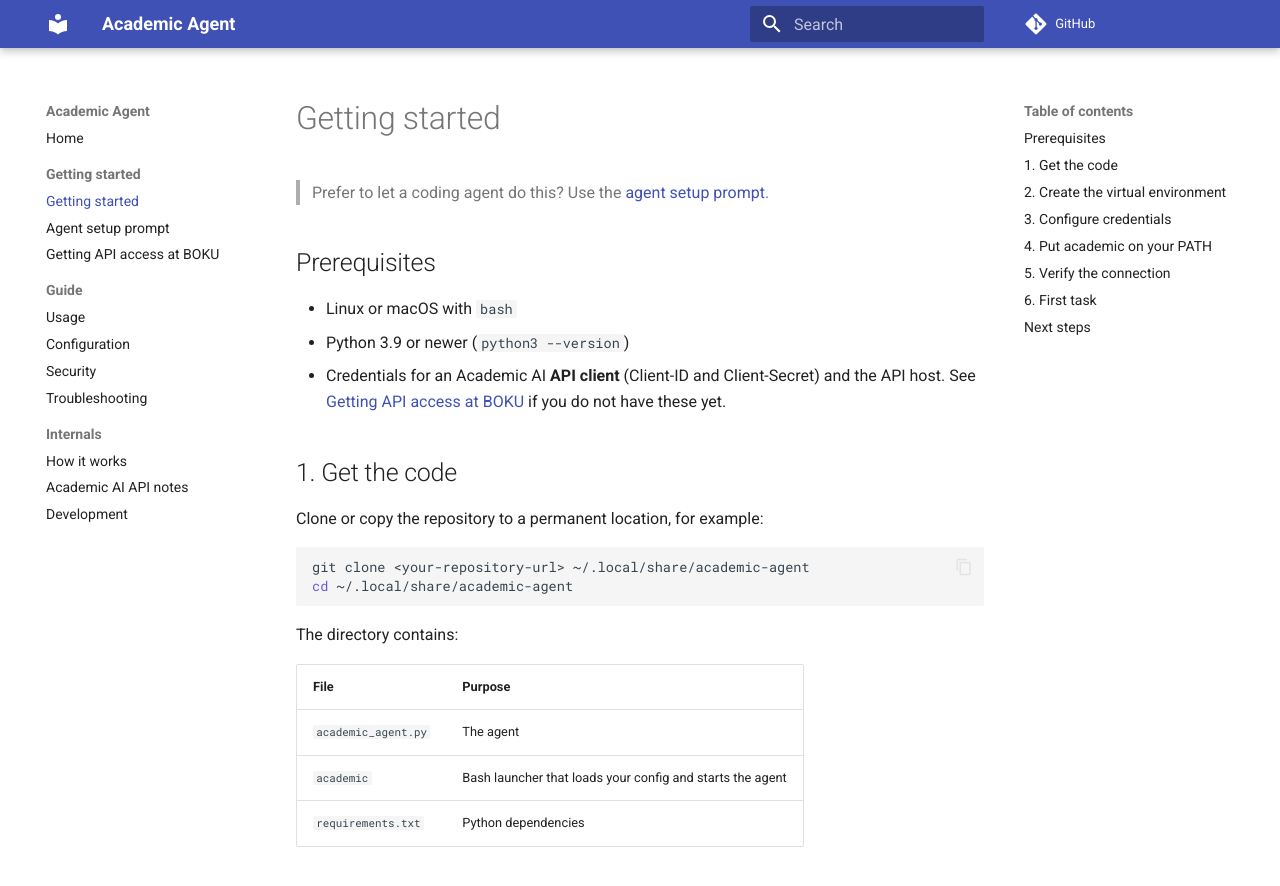
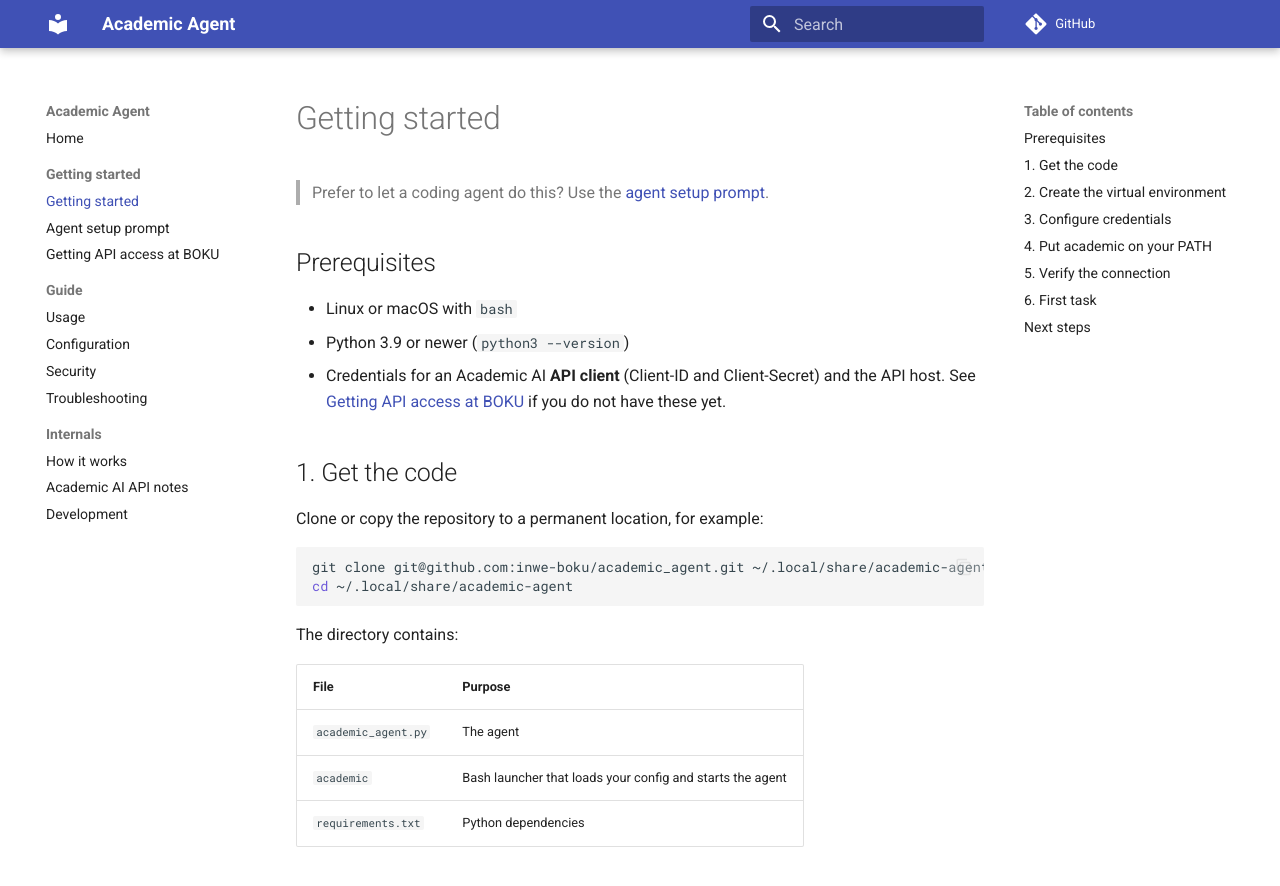
Before and after one commit to inwe-boku/academic_agent, an MkDocs documentation site: the page built from docs/getting-started.md, in a window 1280 px wide and 900 px high. Shown: the top 886 px of the window. Built offline with MkDocs 1.6.1 and Material for MkDocs 9.7.7, drawn with Linux system fonts in a browser that asks for light colours; comment, search, counter and statistics services are not loaded.

Commit message:
docs(getting-started): replace placeholder repo URL with git@github.com:inwe-boku/academic_agent.git

````diff
--- a/docs/getting-started.md
+++ b/docs/getting-started.md
@@ -15,7 +15,7 @@
 Clone or copy the repository to a permanent location, for example:
 
 ```bash
-git clone <your-repository-url> ~/.local/share/academic-agent
+git clone git@github.com:inwe-boku/academic_agent.git ~/.local/share/academic-agent
 cd ~/.local/share/academic-agent
 ```
 
````
